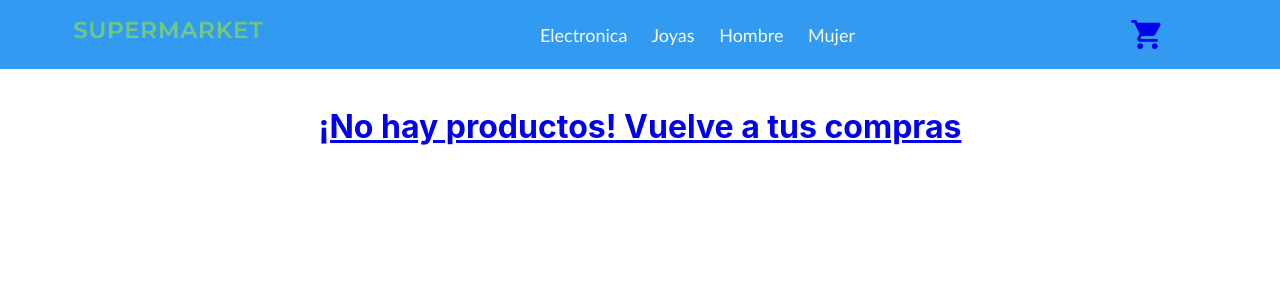
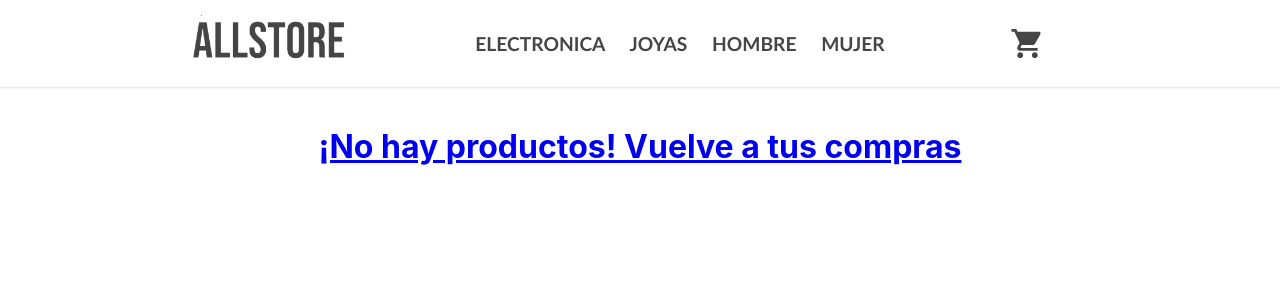
Before and after one commit to Luismorandi/superapp-curso-react, a React (Create React App) app: page /cart in a window 1280 px wide. Shown: the top 300 px of the page. Built offline with nearby package versions, Linux system fonts and the light colour scheme.

Commit message:
navbar y cards resueltos

```diff
--- a/src/components/cartFolder/Cart.js
+++ b/src/components/cartFolder/Cart.js
@@ -11,9 +11,10 @@ import {
 import FormCart from "./formCart";
 
 const Cart = () => {
+
   const { productsCart, removeProducts } = useContext(context);
   const [sectionCheckout, setSectionCheckout] = useState(true);
-
+  console.log(productsCart)
   const productsDetailToBuyer = productsCart.map((product, i) => {
     return {
       price: product.price,
--- a/src/components/itemListFolder/Item.js
+++ b/src/components/itemListFolder/Item.js
@@ -5,8 +5,10 @@ import StarBorderIcon from '@mui/icons-material/StarBorder';
 
 const Item = ({name, price,id, image, rating, category }) => {
 
-const porcentaje = Math.random()+1
-const porcentajeReal = porcentaje *10
+const porcentaje = Math.random()+1;
+const priceBeforeDiscount= porcentaje * price;
+const discountPercentaje = ((price * 100) / priceBeforeDiscount) - 100;
+
 
     return(
     <Link className="linkCard" to={`/products/${id}`}>
@@ -15,7 +17,7 @@ const porcentajeReal = porcentaje *10
             {<img className="image"src={image} alt="" />}
         </div>
         <div className="infoCard">
-        <h3 className="offerOfItem">-{porcentajeReal.toFixed(0)}%</h3>
+        <h3 className="offerOfItem">{discountPercentaje.toFixed(0)}% OFF</h3>
             <h3 className="categoryOfItem" >{category}</h3>
             <h3 className="nameOfItem">{name}</h3>
             <div>
@@ -27,7 +29,7 @@ const porcentajeReal = porcentaje *10
             </div>
         <div className="priceBox">
             <h3 className="priceOfItem">${price}</h3>
-            <h3><del>${(price * porcentaje).toFixed(2)}</del></h3>
+            <h3><del>${priceBeforeDiscount.toFixed(2)}</del></h3>
 
         </div>
         </div>
--- a/src/components/itemListFolder/item.css
+++ b/src/components/itemListFolder/item.css
@@ -68,7 +68,7 @@ margin: 5px 20px 0;
 }
 
 .categoryOfItem{
-    color: hsl(353, 100%, 78%);
+    color: hsl(198, 56%, 66%);
     font-size: 0.80rem;
     text-transform: uppercase;
     margin-bottom: 10px;
@@ -95,7 +95,7 @@ del{
     position:absolute;
     top: 10px;
     left: 15px;
-    background: hsl(152, 51%, 52%);
+    background: hsl(198, 56%, 66%);
     font-size: 0.90rem;
     font-weight: 500;
     color: hsl(0, 100%, 100%);
--- a/src/components/itemListFolder/itemListContainer.css
+++ b/src/components/itemListFolder/itemListContainer.css
@@ -13,6 +13,6 @@
 @media(max-width: 750px) {
 
     .sectionCenterItemList{
-        padding-top: 150px;
+        padding-top: 50px;
         }
     }
--- a/src/components/navBarFolder/cartWidget.css
+++ b/src/components/navBarFolder/cartWidget.css
@@ -1,5 +1,6 @@
 .cart{
     margin-right: 100px;
+    color: hsl(0, 0, 27%);
 }
 
 @media(max-width: 750px) {
--- a/src/components/navBarFolder/navbar.css
+++ b/src/components/navBarFolder/navbar.css
@@ -13,45 +13,62 @@
 display: flex;
 }
 
+.iconQuantityFlex{
+    padding-right: 120px;
+}
+
+
 header div h5{
     display: flex;
     justify-content: center;
     align-items: center;
-    background: white;
+    background: red;
     border-radius: 50%;
     width: 17px;
     outline: none;
     border: none;
     position: absolute;
+    color: white;
 
 }
 .headerNavBar{
-    background-color: rgb(50, 154, 240);
+    background-color: hsl(0, 100%, 100%);
     display: flex;
     justify-content: space-between;
     align-items: center;
     padding: 15px 15px ;
-
+    border-bottom: 1px solid hsl(0, 0%, 93%);
+    -webkit-box-shadow: 0px 0px 1px 0px rgba(133,133,133,0.34);
+    -moz-box-shadow: 0px 0px 1px 0px rgba(133,133,133,0.34);
+    box-shadow: 0px 0px 1px 0px rgba(133,133,133,0.34);
 }
 
 .headerNavBar img{
-    width: 200px;
     margin-left: 50px;
+    width: 165px;
+
 }
 
 .headerNavBar .aNav{
     margin: 10px 10px;
     text-decoration: none;
-    color: rgb(250, 250, 250);
+    color: hsl(0, 0%, 27%);
+    font-size: 1.2rem;
+    font-weight: 600;
+    text-transform: uppercase;
+    padding: 15px 0;
+    transition: 0.2s ease;
 }
 
 .headerNavBar a{
     text-decoration: none;
+    color: #454545;
 
 }
 
+
 .headerNavBar .aNav:hover{
-    color: rgb(143, 206, 143);
+    color: hsl(198, 56%, 66%);
 }
 
 .headerNavBar label{
@@ -63,12 +80,18 @@ header div h5{
     display: none;
 }
 
+
 .subMenu li{
     display: inline;
     list-style: none;
     font-family: 'Trebuchet MS', sans-serif;
     font-size:large;
 }
+
+#logo{
+    padding-left: 120px;
+}
+
 
 
 @media(max-width: 1100px) {
@@ -115,6 +138,10 @@ header div h5{
    0 10px 10px rgba(0, 0,0 ,0.22);
 }
 
+.iconQuantityFlex{
+    padding-right: 0;
+}
+
 #check:checked+.subMenu{
 left: 0%;
 
```
Also changed, not shown: src/assets/logo.png.
